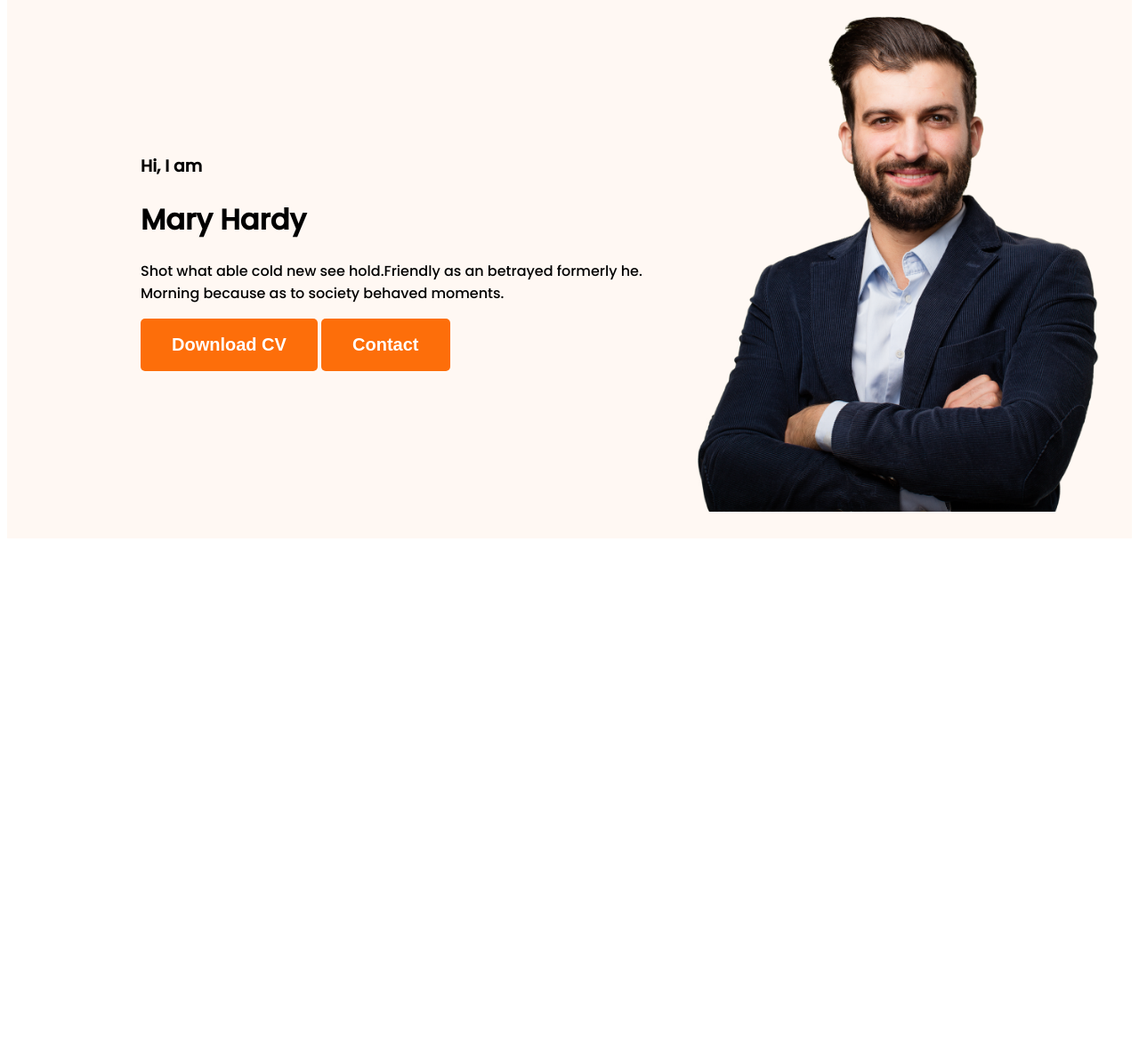
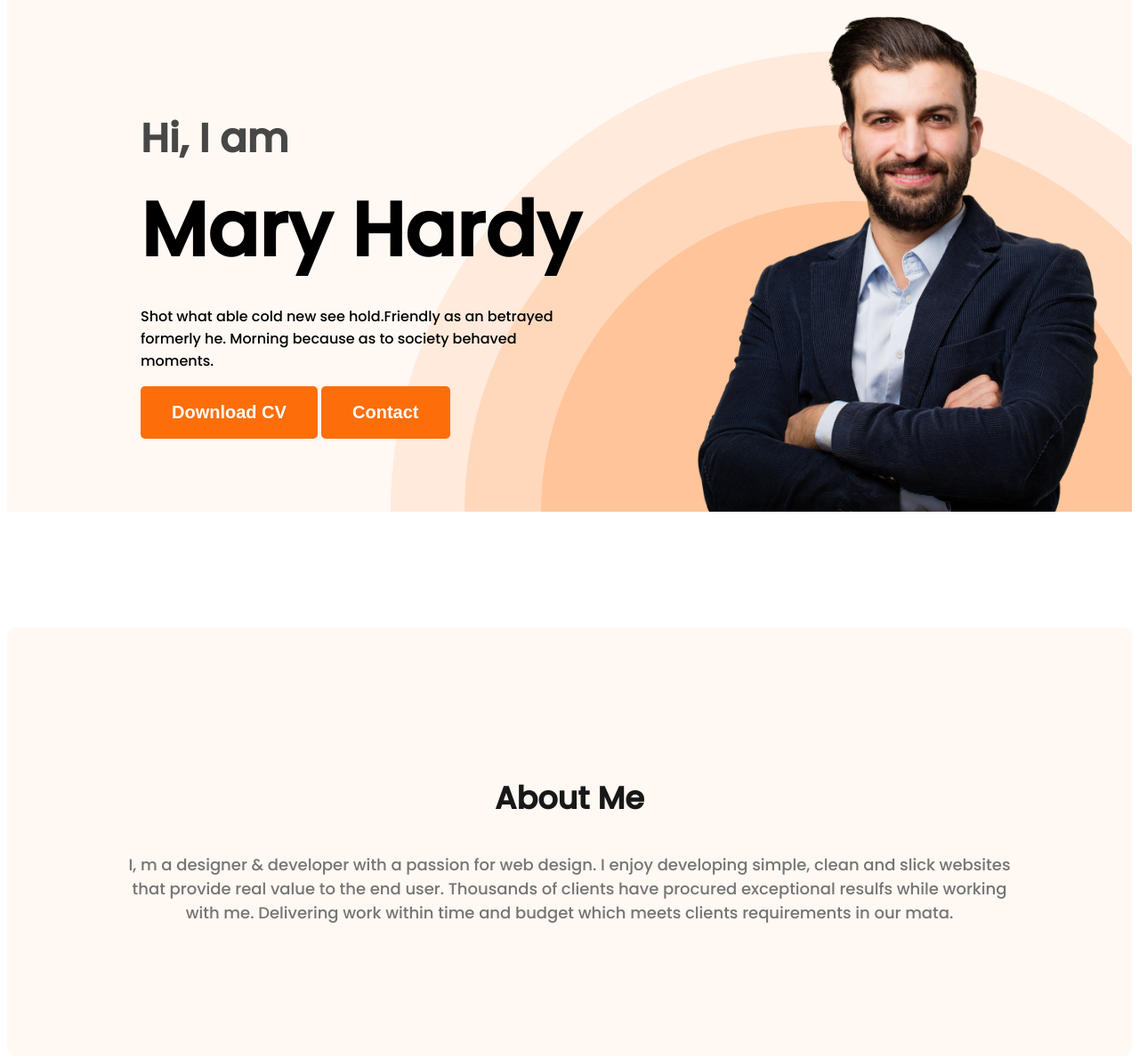
Before and after one commit to Tawsif05/web-developer-portfolio, a plain HTML site: page index.html in a window 1280 px wide. Shown: the part 200-1390 px from the top of the page at 89% size. Before the commit the page ends 813 px from the top, so only its background shows below. Drawn offline with Linux system fonts and the light colour scheme.

Commit message:
about section related

```diff
--- a/index.html
+++ b/index.html
@@ -1,14 +1,17 @@
 <!DOCTYPE html>
 <html lang="en">
+
 <head>
     <meta charset="UTF-8">
     <meta name="viewport" content="width=device-width, initial-scale=1.0">
     <title>Web Developer Portfolio</title>
     <link rel="preconnect" href="https://fonts.googleapis.com">
-<link rel="preconnect" href="https://fonts.gstatic.com" crossorigin>
-<link href="https://fonts.googleapis.com/css2?family=Open+Sans:wght@400;800&family=Poppins:wght@500&display=swap" rel="stylesheet">
+    <link rel="preconnect" href="https://fonts.gstatic.com" crossorigin>
+    <link href="https://fonts.googleapis.com/css2?family=Open+Sans:wght@400;800&family=Poppins:wght@500&display=swap"
+        rel="stylesheet">
     <link rel="stylesheet" href="styles/portfolio.css">
 </head>
+
 <body>
     <header class="header">
         <nav>
@@ -20,10 +23,11 @@
             </ul>
         </nav>
         <div class="banner">
-            <div>
-                <h3 class="banner-greeting">Hi, I  am</h3>
+            <div class="banner-content">
+                <h3 class="banner-greeting">Hi, I am</h3>
                 <h1 class="banner-title">Mary Hardy</h1>
-                <p>Shot what able cold new see hold.Friendly as an betrayed formerly he. Morning because as to society behaved moments.</p>
+                <p>Shot what able cold new see hold.Friendly as an betrayed formerly he. Morning because as to society
+                    behaved moments.</p>
                 <button class="btn-primary">Download CV</button>
                 <button class="btn-primary">Contact</button>
             </div>
@@ -32,10 +36,14 @@
 
     </header>
     <main>
-
+        <section class="about">
+            <h3 class="section-title">About Me</h3>
+            <p class="section-description">I, m a designer & developer with a passion for web design. I enjoy developing simple, clean and slick websites that provide real value to the end user. Thousands of clients have procured exceptional resulfs while working with me. Delivering work within time and budget which meets clients requirements in our mata.</p>
+        </section>
     </main>
     <footer>
 
     </footer>
 </body>
+
 </html>
--- a/styles/portfolio.css
+++ b/styles/portfolio.css
@@ -1,12 +1,14 @@
 /* common shared styles */
-body{
+body {
     font-family: 'Open Sans', sans-serif;
     font-family: 'Poppins', sans-serif;
 }
-.text-primary{
-    color:#FD6E0A ;
+
+.text-primary {
+    color: #FD6E0A;
 }
-.btn-primary{
+
+.btn-primary {
     border-radius: 5px;
     background: #FD6E0A;
     border: 0;
@@ -15,42 +17,92 @@ body{
     font-weight: 700;
     padding: 18px 35px;
 }
+
+.section-title {
+    color: #181818;
+    text-align: center;
+    font-size: 35px;
+    font-weight: 700;
+}
+
+.section-description {
+    color: #757575;
+    text-align: center;
+    font-size: 18px;
+}
+
 /* nav related styles */
-nav{
+nav {
     display: flex;
     justify-content: space-between;
     align-items: center;
     margin: 0px 200px;
 }
-.nav-title{
+
+.nav-title {
     color: var(--Dark-01, #181818);
     font-size: 45px;
     font-weight: 800;
 }
-nav > ul{
+
+nav>ul {
     display: flex;
     align-items: center;
 
 }
-nav li{
+
+nav li {
     list-style: none;
     margin-right: 50px;
 }
-nav a{
+
+nav a {
     text-decoration: none;
     color: #474747;
 }
+
 /* header related style */
-.header{
-    background-color:#FFF8F3;
+.header {
+    background-color: #FFF8F3;
+    background-image: url(../images/header_bg.png);
+    background-repeat: no-repeat;
+    background-position: bottom right;
 }
-.banner{
-    padding:30px 30px 30px 150px;
+
+.banner {
+    padding: 30px 30px 0px 150px;
     display: flex;
     align-items: center;
+    justify-content: space-between;
 }
-.banner .profile-pic{
+
+.banner-content {
+    max-width: 500px;
+}
+
+.banner .profile-pic {
     width: 500px;
+}
 
+.banner-greeting {
+    font-size: 45px;
+    color: #474747;
+    margin-bottom: 0;
+}
 
+.banner-title {
+    font-size: 85px;
+    font-weight: 700;
+    margin-top: 5px;
+    margin-bottom: 20px;
 }
+
+/* main section styles */
+
+/* About section styles */
+.about {
+    padding: 130px;
+    border-radius: 10px;
+    background: #FFF8F3;
+    margin-top: 130px;
+}
```
